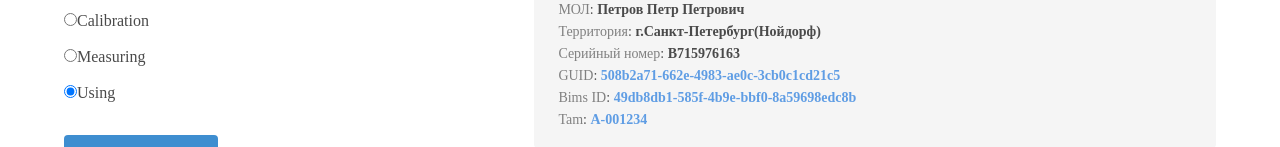
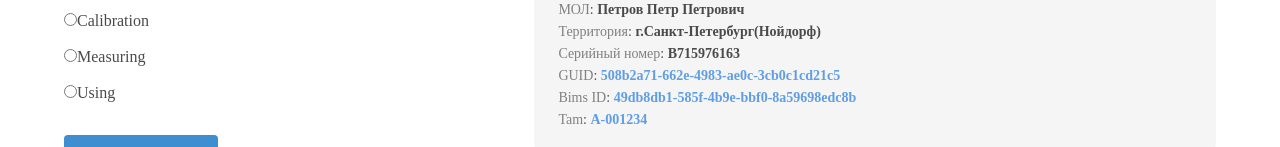
Before and after one commit to shutemov/biocad-test-task, a Vue app in the folder instrument-calibration-report-page/: page / in a window 1280 px wide. Shown: the part 313-460 px from the top of the page. Built offline with nearby package versions, Linux system fonts and the light colour scheme; a web font is replaced by a local one; what bulma-checkradio, bulma-tooltip would draw is missing.

Commit message:
Implemented reporting type selection

```diff
--- a/instrument-calibration-report-page/src/components/body/ReportFilters.vue
+++ b/instrument-calibration-report-page/src/components/body/ReportFilters.vue
@@ -11,39 +11,73 @@
 
 
         <div class="field" style="display: flex;flex-direction: column;margin-top: 10px;">
+
             <div class="field">
-                <input class="is-checkradio is-info" id="exampleRadioNormal" type="radio"
+                <input class="is-checkradio is-info"
+                       id="input1"
+                       type="radio"
                        name="exampleRadioNormal"
-                       checked="checked">
-                <label for="exampleRadioNormal">Calibration</label>
-            </div>
-            <div class="field">
-                <input class="is-checkradio is-info" id="exampleRadioNormal1" type="radio"
-                       name="exampleRadioNormal"
-                       checked="checked">
-                <label for="exampleRadioNormal1">Measuring</label>
+                       value="Calibration"
+                       checked="checked"
+                       v-model="reportType"
+                       @change="setReportType">
+                <label for="input1">Calibration</label>
             </div>
 
             <div class="field">
-                <input class="is-checkradio is-info" id="exampleRadioNormal2" type="radio"
+                <input class="is-checkradio is-info"
+                       id="input2"
+                       type="radio"
                        name="exampleRadioNormal"
-                       checked="checked">
-                <label for="exampleRadioNormal2">Using</label>
+                       value="Measuring"
+                       v-model="reportType"
+                       @change="setReportType">
+                <label for="input2">Measuring</label>
+            </div>
+
+            <div class="field">
+                <input class="is-checkradio is-info"
+                       id="input3"
+                       type="radio"
+                       name="exampleRadioNormal"
+                       value="Using"
+                       v-model="reportType"
+                       @change="setReportType">
+                <label for="input3">Using</label>
             </div>
         </div>
-
     </div>
 
 </template>
 
 <script>
+    import {SET_REPORT_TYPE} from "@/store/mutations";
+    import {mapMutations} from "vuex";
+
     export default {
-        name: "ReportFilters"
+        name: "ReportFilters",
+
+
+        data() {
+            return {
+                reportType: undefined,
+            }
+        },
+
+
+        methods: {
+            ...mapMutations([SET_REPORT_TYPE]),
+
+            setReportType() {
+                console.log(this.reportType)
+                this[SET_REPORT_TYPE](this.reportType)
+            }
+        }
     }
 </script>
 
 <style scoped>
-    #report-filter{
+    #report-filter {
         margin-top: 30px;
     }
 </style>
```
